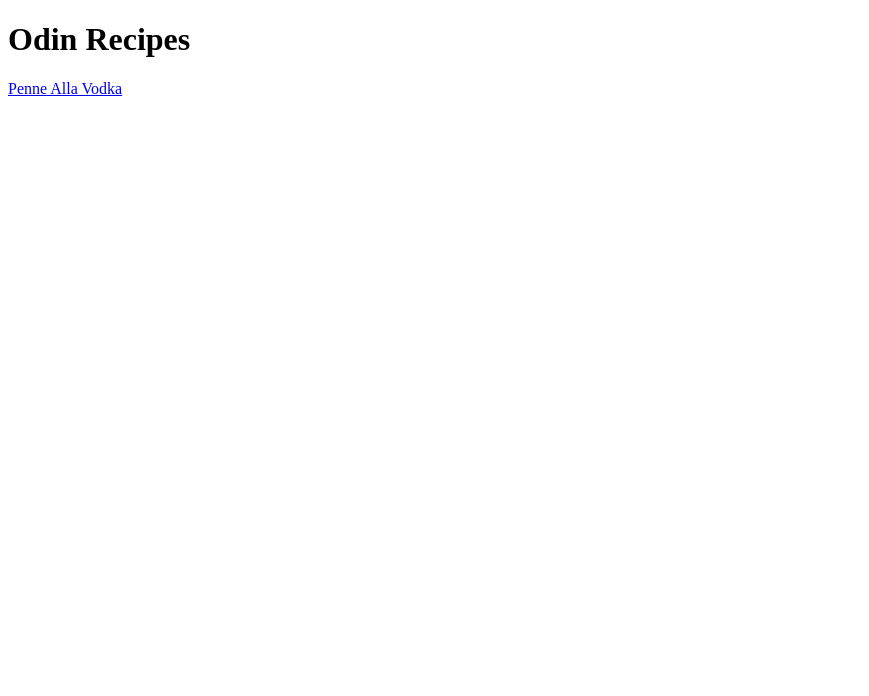
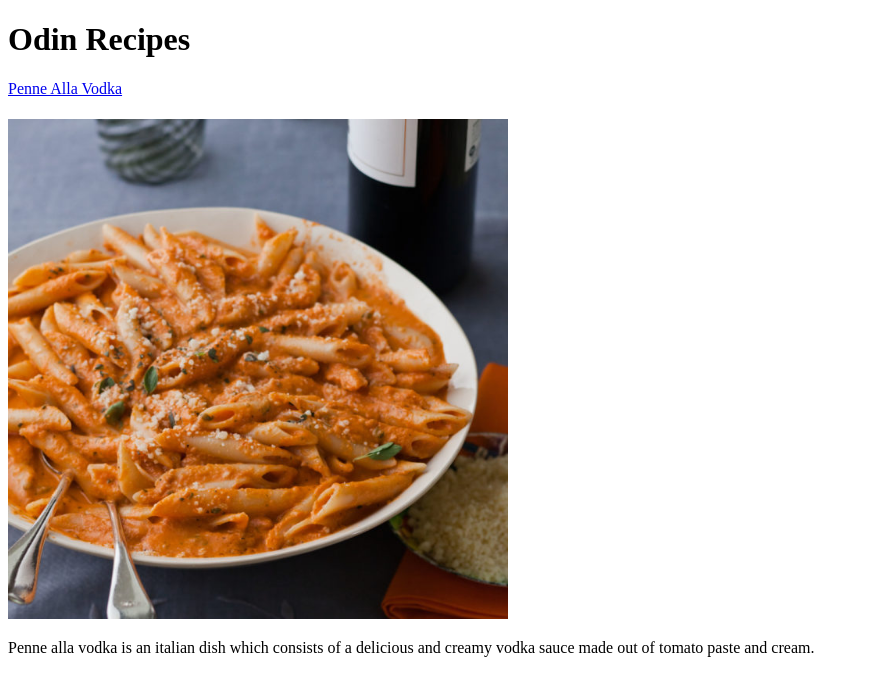
Before and after one commit to gnahc2305/odin-recipes, a plain HTML site: page index.html in a window 1280 px wide. Shown: the whole page, without its empty margins (0-869 px from the left). Drawn offline with Linux system fonts and the light colour scheme.

Commit message:
Add penne alla vodka image to index.html and short description

```diff
--- a/index.html
+++ b/index.html
@@ -11,8 +11,9 @@
     <h1>Odin Recipes</h1>
     <a href="./recipes/penne-alla-vodka.html">Penne Alla Vodka</a>
 
-
-
+    <h1></h1>
+    <img src="./images/penne-alla-vodka.jpg" width="500px" height="500px">
+    <p>Penne alla vodka is an italian dish which consists of a delicious and creamy vodka sauce made out of tomato paste and cream.</p>
 
 </body>
 
```
